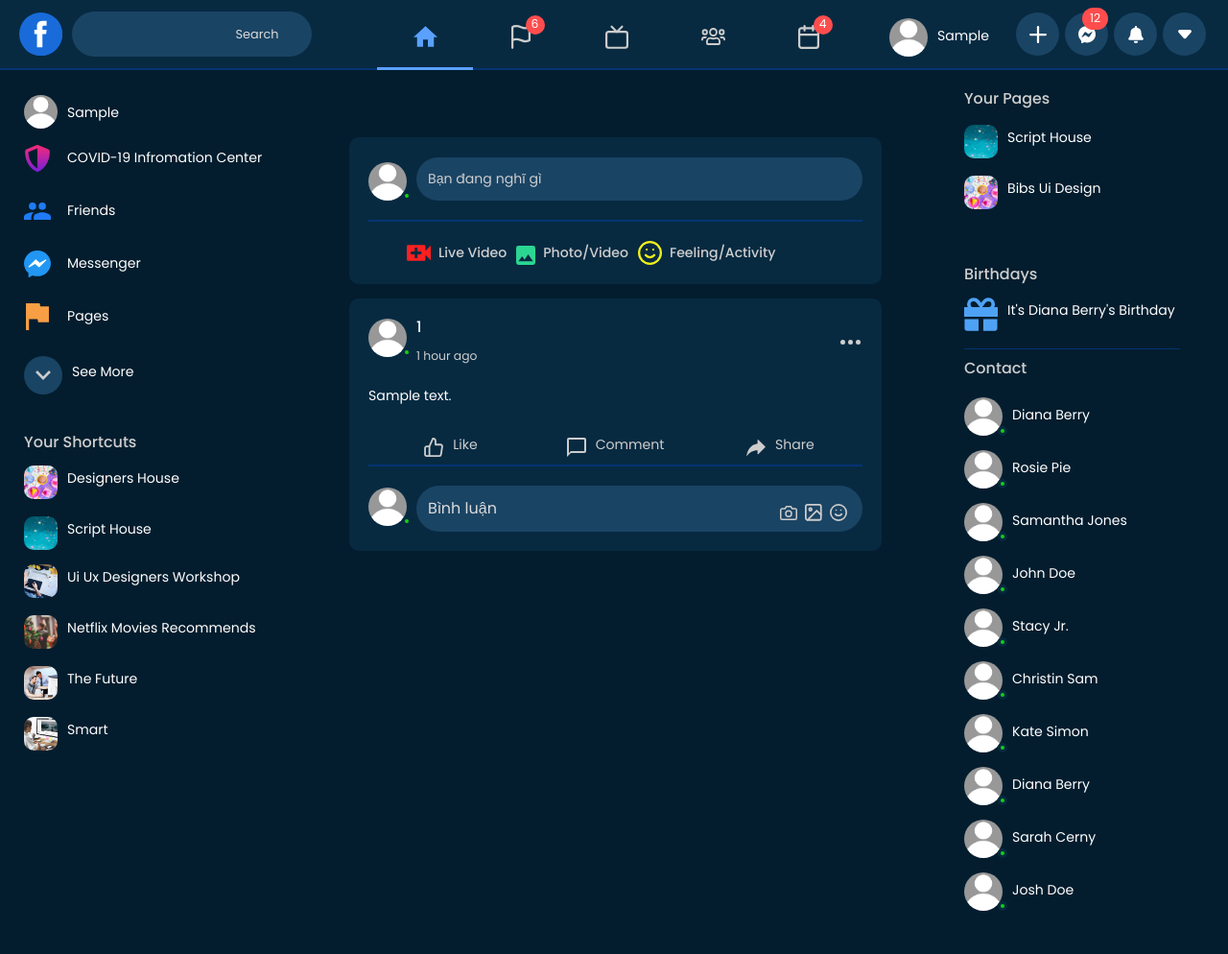
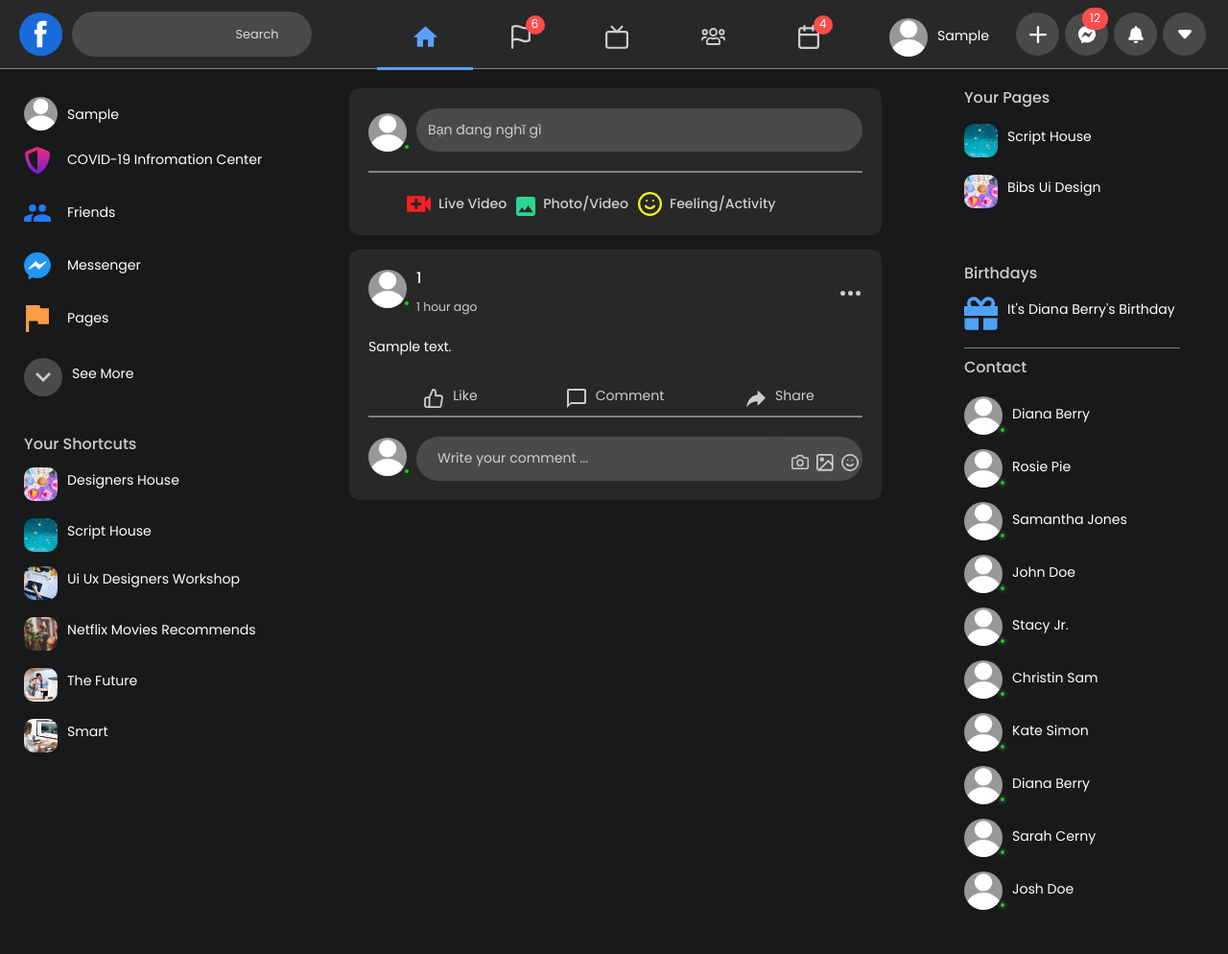
Before and after one commit to Tad581/facebook-web-rep, a Rails app: page / in a window 1280 px wide. Shown: the whole page at 96% size. After the commit the page ends 948 px from the top, so only its background shows below. Run offline with Rails 7, Linux system fonts and the light colour scheme; a user stored in the database is signed in; tables that the repository leaves empty hold one stand-in row (values such as "Sample post"); some libraries are stand-ins or nearby versions.

Commit message:
feat: comment

```diff
--- a/app/assets/javascripts/index.js
+++ b/app/assets/javascripts/index.js
@@ -1,17 +1,4 @@
 // For navbar menu
-let navDiv;
-let navMenu;
 
-setTimeout(() => {
-  navDiv = document.getElementById("nav-dialog");
-  navMenu = document.getElementById("dialog-menu");
-  navDiv.onclick = () => {
-    if (navMenu.style.display !== "none") {
-      navMenu.style.display = "none";
-    } else {
-      navMenu.style.display = "block";
-    }
-  };
-}, 1);
 
 // For input
--- a/app/assets/stylesheets/application.css
+++ b/app/assets/stylesheets/application.css
@@ -3,16 +3,16 @@
 
 /*  variables and defaul css */
 :root {
-  --primary: rgb(3, 29, 46);
-  --accent: rgb(7, 42, 65);
-  --lighter: rgb(26, 68, 100);
+  --primary: #18191a;
+  --accent: #282828;
+  --lighter: #4A4A4A;
   --blue: rgb(29, 63, 214);
   --font: rgb(206, 206, 206);
   --placeholder: rgb(219, 219, 219);
   --notification: #ff4d4d;
   --green: rgb(19, 209, 19);
   --border: #5aa1ff;
-  --border-bottom: #043474;
+  --border-bottom: #828282;
   --white: #fff;
 }
 
@@ -37,6 +37,10 @@
 
 a {
   text-decoration: none !important;
+}
+
+a:hover {
+  color: white !important;
 }
 
 ::-webkit-input-placeholder {
@@ -131,6 +135,13 @@
 }
 
 /* layout & content */
+.app-container {
+  height: auto;
+  width: 100vw;
+  position: absolute;
+  top: 0;
+  left: 0;
+}
 
 /* nav */
 nav {
@@ -138,10 +149,12 @@
   justify-content: space-between;
   align-items: center;
   padding: 12px 20px;
-  position: relative;
+  top: 0;
+  position: sticky;
   background-color: var(--accent);
-  border-bottom: 2px solid var(--border-bottom);
+  border-bottom: 1px solid var(--border-bottom);
   height: auto;
+  z-index: 9999;
 }
 
 nav .left-side {
@@ -156,11 +169,25 @@
   border-radius: 50%;
 }
 
+.refresh {
+  position: absolute;
+  top: 15px;
+  left: 20px;
+  height: 45px !important;
+  width: 45px !important;
+  color: transparent;
+}
+
+.refresh:hover {
+  color: transparent !important;
+}
+
 nav .left-side .logo img {
   height: 100%;
   width: 100%;
   object-fit: cover;
 }
+
 
 nav .left-side .search {
   border-radius: 100px;
@@ -311,6 +338,8 @@
 }
 
 .wrapper .shortcuts {
+  position: sticky;
+  top: 95px;
   display: flex;
   justify-content: flex-start;
   align-items: flex-start;
@@ -515,7 +544,6 @@
 
 .posts .create-post,
 .posts .view {
-  margin-top: 50px;
   background-color: var(--accent);
   padding: 20px 20px 0 20px;
   border-radius: 10px;
@@ -532,7 +560,8 @@
   align-items: center;
 }
 
-.posts .create-post .input input, .open-post-link {
+.posts .create-post .input input,
+.open-post-link {
   background-color: var(--lighter);
   border: none;
   border-radius: 100px;
@@ -782,7 +811,7 @@
   width: 100%;
   background-color: var(--lighter);
   border-radius: 100px;
-  padding: 12px;
+  /* padding: 12px; */
   margin: 10px 0 0 10px;
 }
 
@@ -1335,6 +1364,9 @@
   border: 0px !important;
 }
 
+#error_explanation {
+  color: red;
+}
 
 /*=======================
 Create Post
--- a/app/controllers/posts_controller.rb
+++ b/app/controllers/posts_controller.rb
@@ -1,6 +1,6 @@
 class PostsController < ApplicationController
   before_action :authenticate_user!
-  before_action :set_post, only: %i[ show edit update destroy ]
+  before_action :set_post, only: %i[ new show edit update destroy ]
 
   # GET /posts or /posts.json
   def index
@@ -24,6 +24,7 @@
 
   # GET /posts/new
   def new
+    @parent_id = params[:post]
     @post = Post.new
   end
 
@@ -33,6 +34,7 @@
 
   # POST /posts or /posts.json
   def create
+    puts "paramsss #{post_params}"
     @post = Post.new(post_params)
 
     respond_to do |format|
@@ -73,11 +75,14 @@
 
   # Use callbacks to share common setup or constraints between actions.
   def set_post
+    if params[:id].nil?
+      return
+    end
     @post = Post.find(params[:id])
   end
 
   # Only allow a list of trusted parameters through.
   def post_params
-    params.require(:post).permit(:content, :user_id)
+    params.require(:post).permit(:content, :user_id, :parent_id)
   end
 end
--- a/app/models/post.rb
+++ b/app/models/post.rb
@@ -1,3 +1,5 @@
 class Post < ApplicationRecord
   belongs_to :user
+  belongs_to :parent, class_name: "Post", optional: true
+  has_many :posts, foreign_key: :parent_id
 end
--- a/app/views/devise/sessions/new.html.erb
+++ b/app/views/devise/sessions/new.html.erb
@@ -6,6 +6,7 @@
     </div>
     <div class="form-box">
       <%= form_for(resource, as: resource_name, url: session_path(resource_name), local: true, data: { turbo: false }) do |f| %>
+        <%= render "devise/shared/error_messages", resource: resource %>
         <div class="field">
           <%# <%= f.label :email <br /> %>
           <%= f.email_field :email, autofocus: true, autocomplete: "email", placeholder: "Email address" %>
--- a/app/views/devise/shared/_error_messages.html.erb
+++ b/app/views/devise/shared/_error_messages.html.erb
@@ -1,11 +1,5 @@
 <% if resource.errors.any? %>
   <div id="error_explanation">
-    <h2>
-      <%= I18n.t("errors.messages.not_saved",
-                 count: resource.errors.count,
-                 resource: resource.class.model_name.human.downcase)
-       %>
-    </h2>
     <ul>
       <% resource.errors.full_messages.each do |message| %>
         <li><%= message %></li>
--- a/app/views/posts/index.html.erb
+++ b/app/views/posts/index.html.erb
@@ -1,22 +1,11 @@
-<% if false %>
-  <p style="color: green"><%= notice %></p>
-  <h1>Posts</h1>
-  <div id="posts">
-    <% @posts.each do |post| %>
-      <%= render post %>
-      <p>
-        <%= link_to "Show this post", post %>
-      </p>
-    <% end %>
-  </div>
-  <%= link_to "New post", new_post_path %>
-<%end%>
+<div class="app-container">
   <!--navbar-->
   <nav>
     <!--logo and search-->
     <div class="left-side">
       <div class="logo">
         <%= image_tag 'icons/facebook.svg', alt: "" %>
+        <%= link_to "123", root_path, class: "refresh"%>
       </div>
       <%# <div class="search">
       <input type="text" placeholder="Tìm kiếm" name="" id="">
@@ -202,7 +191,7 @@
                 <%= image_tag 'avatar/unknown.jpeg', alt: ""%>
               </div>
             </div>
-          <%= link_to 'Bạn đang nghĩ gì', new_post_path, class: "open-post-link"%>
+            <%= link_to 'Bạn đang nghĩ gì', new_post_path, class: "open-post-link" %>
           </div>
           <div class="media">
             <div class="category">
@@ -229,7 +218,7 @@
         </div>
         <!--post container-->
         <% @posts.reverse.each do |post| %>
-        <% if post.user == current_user%>
+          <% if post.user == current_user && post.parent_id.nil?%>
             <div class="view view-post-container smaller-margin">
               <div class="view-post">
                 <div class="upper">
@@ -280,13 +269,28 @@
                   </div>
                 </div>
                 <div class="write-comment">
+                  <div class="comment-list">
+                    <% @posts.reverse.each do |comment| %>
+                      <% if comment.parent_id == post.id%>
+                        <p><%= comment.content%></p>
                         <div class="user">
                           <div class="profile">
                             <%= image_tag 'avatar/unknown.jpeg', alt: ""%>
                           </div>
                         </div>
                         <div class="input">
-                  <input type="text" placeholder="Bình luận" name="" id="">
+                          <%= link_to 'Write your comment ... ', new_post_path(:post => post), class: "open-post-link"%>
+                        </div>
+                      <%end%>
+                    <% end %>
+                  </div>
+                  <div class="user">
+                    <div class="profile">
+                      <%= image_tag 'avatar/unknown.jpeg', alt: ""%>
+                    </div>
+                  </div>
+                  <div class="input">
+                    <%= link_to 'Write your comment ... ', new_post_path(:post => post), class: "open-post-link"%>
                     <div class="media">
                       <div class="icon">
                         <%= image_tag 'icons/camera.svg', alt: ""%>
@@ -419,3 +423,20 @@
       </div>
     </div>
   </div>
+</div>
+<script>
+  let navDiv;
+  let navMenu;
+
+  setTimeout(() => {
+    navDiv = document.getElementById("nav-dialog");
+    navMenu = document.getElementById("dialog-menu");
+    navDiv.onclick = () => {
+      if (navMenu.style.display !== "none") {
+        navMenu.style.display = "none";
+      } else {
+        navMenu.style.display = "block";
+      }
+    };
+  }, 1);
+</script>
--- a/app/views/posts/new.html.erb
+++ b/app/views/posts/new.html.erb
@@ -7,7 +7,7 @@
 <div class="new-post">
   <div class="create-post-area">
       <div class="title">
-        Create Post
+        Share your feeling
       </div>
       <div class="input-field">
         <%= render "form", post: @post %>
--- a/config/routes.rb
+++ b/config/routes.rb
@@ -2,6 +2,7 @@
   resources :follows
   get "/search", to: "posts#search"
   resources :posts
+
   devise_for :users
   root "posts#index"
 end
--- /dev/null
+++ b/db/migrate/20230102152621_add_parent_to_posts.rb
@@ -0,0 +1,5 @@
+class AddParentToPosts < ActiveRecord::Migration[7.0]
+  def change
+    add_column :posts, :parent_id, :integer, null: true
+  end
+end
```
Also changed, not shown: app/views/layouts/_arlerts.html.erb (+9 -4 lines), app/views/posts/_form.html.erb (+2 -12 lines), db/schema.rb. Lines whose indentation alone changed are shown as unchanged.
